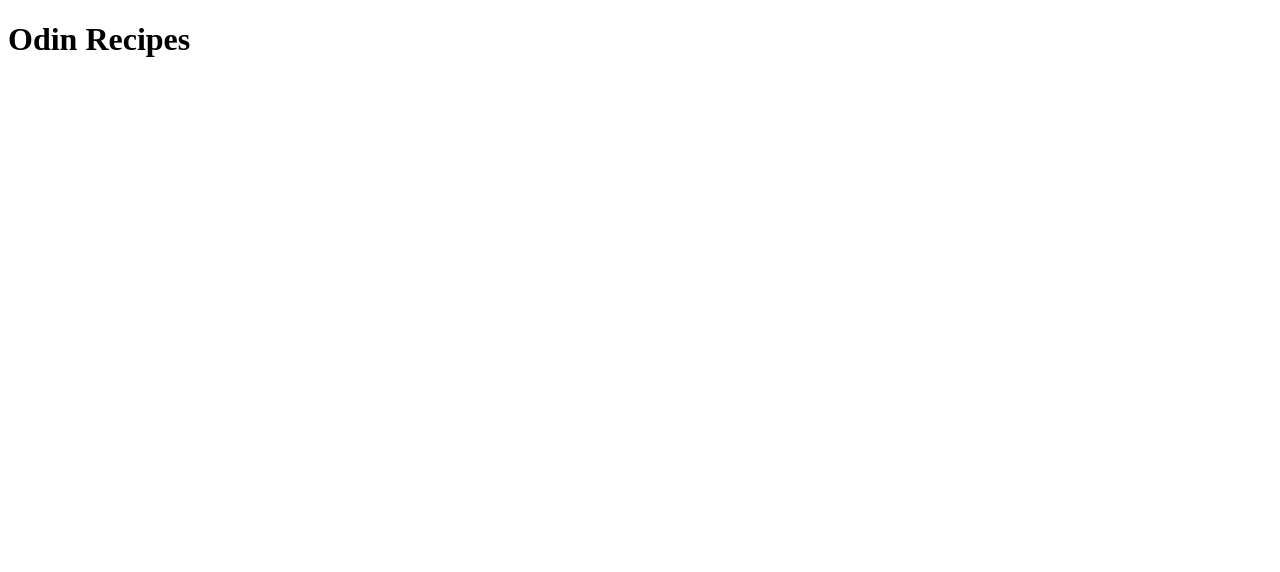
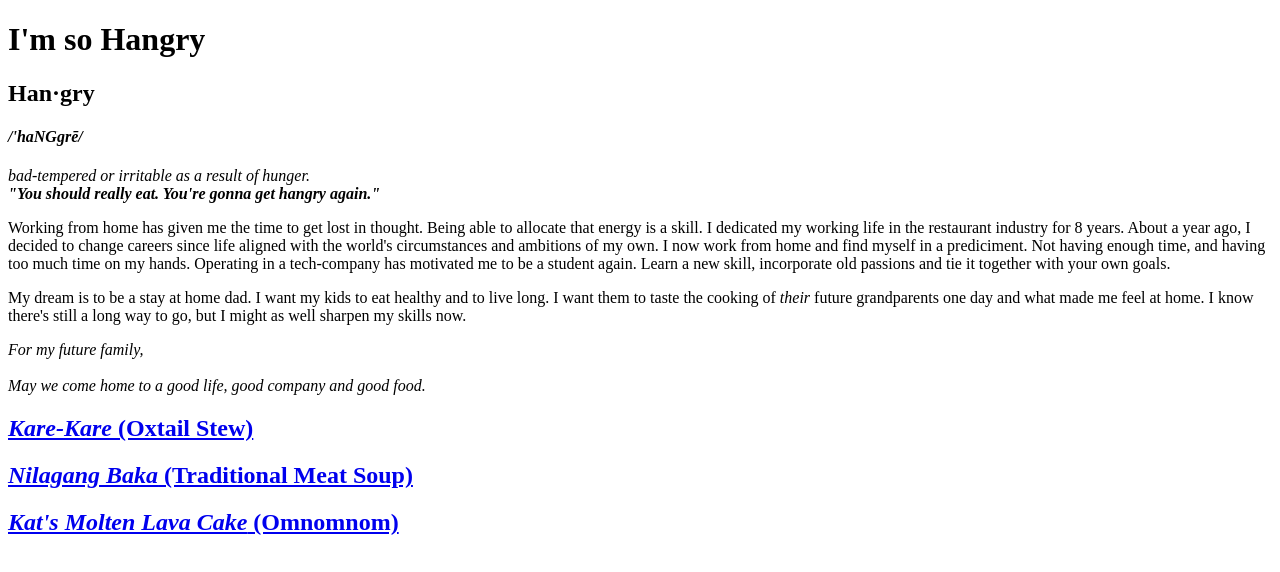
Before and after one commit to junoisland/odin-recipes, a plain HTML site: page index.html in a window 1280 px wide. Drawn offline with Linux system fonts and the light colour scheme.

Commit message:
added description and links to recipes to index

```diff
--- a/index.html
+++ b/index.html
@@ -7,6 +7,25 @@
     <title>Document</title>
 </head>
 <body>
-    <h1>Odin Recipes</h1>
+    <h1>I'm so Hangry</h1>
+    <h2><strong>Han·gry<br></strong></h2>
+    <h4><em>/'haNGgrē/</em></h4>
+    <p><em>bad-tempered or irritable as a result of hunger.<br>
+        <strong>"You should really eat. You're gonna get hangry again."</strong></em></p>
+    <p>Working from home has given me the time to get lost in thought. Being able to allocate that energy is a skill.
+        I dedicated my working life in the restaurant industry for 8 years. About a year ago, I decided to change careers since life
+        aligned with the world's circumstances and ambitions of my own. I now work from home and find myself in a prediciment.
+        Not having enough time, and having too much time on my hands. Operating in a tech-company has motivated me to be a student again.
+        Learn a new skill, incorporate old passions and tie it together with your own goals.</p>
+    <p>My dream is to be a stay at home dad. I want my kids to eat healthy and to live long. I want them to taste the cooking
+        of <em>their</em> future grandparents one day and what made me feel at home. I know there's still a long way to go,
+        but I might as well sharpen my skills now.</p>
+    <p><em>For my future family,<br><br>
+    May we come home to a good life, good company and good food.</em></p>
+
+    <a href="./recipes/karekare.html"><h2><em>Kare-Kare</em> (Oxtail Stew)</h2></a>
+    <a href="./recipes/nilagangbaka.html"><h2><em>Nilagang Baka</em> (Traditional Meat Soup)</h2></a>
+    <a href="./recipes/lavacake.html"><h2><em>Kat's Molten Lava Cake</em> (Omnomnom)</h2></a>
+
 </body>
 </html>
```
Also changed, not shown: recipes/karekare.html (+1 -1 lines), 2 other files.
